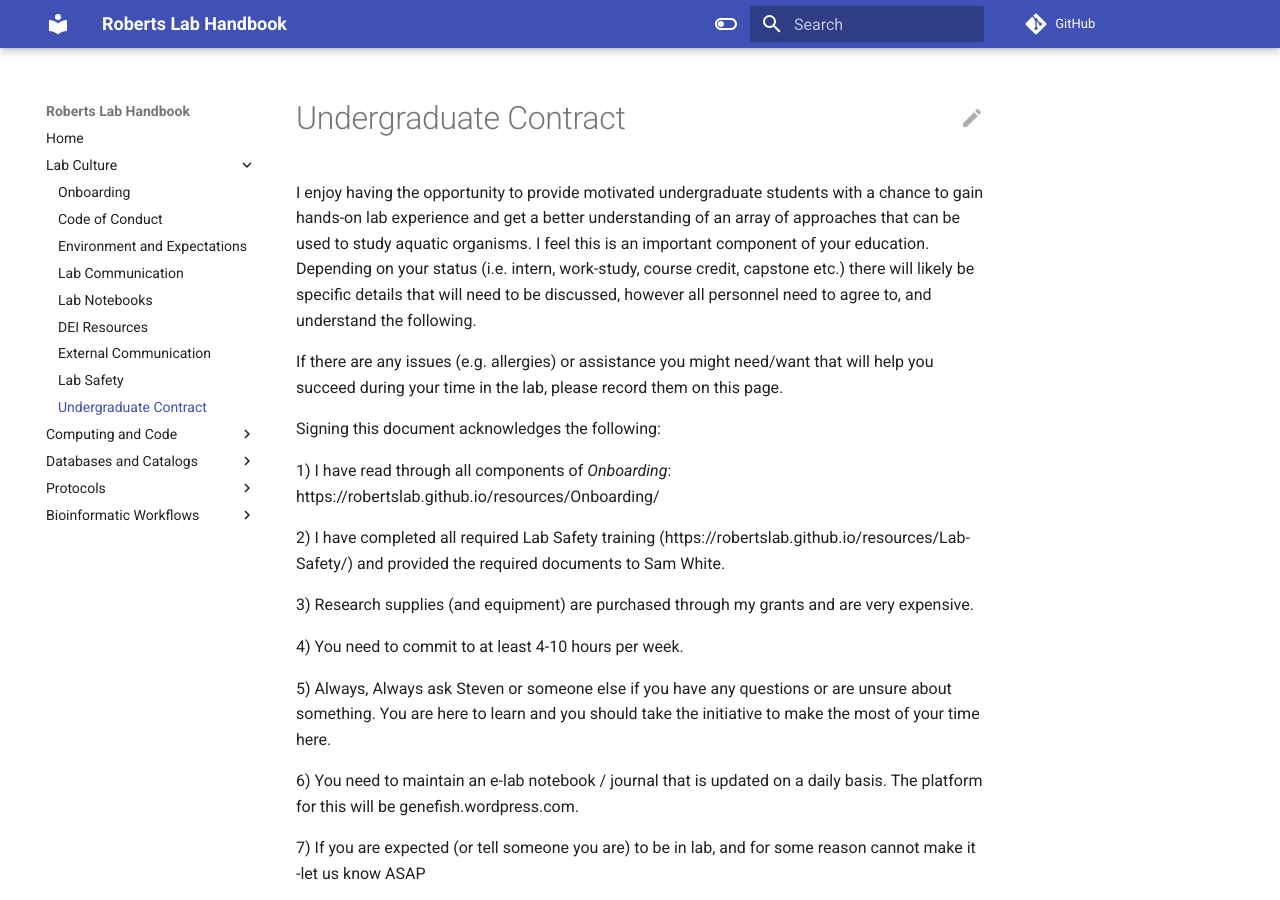
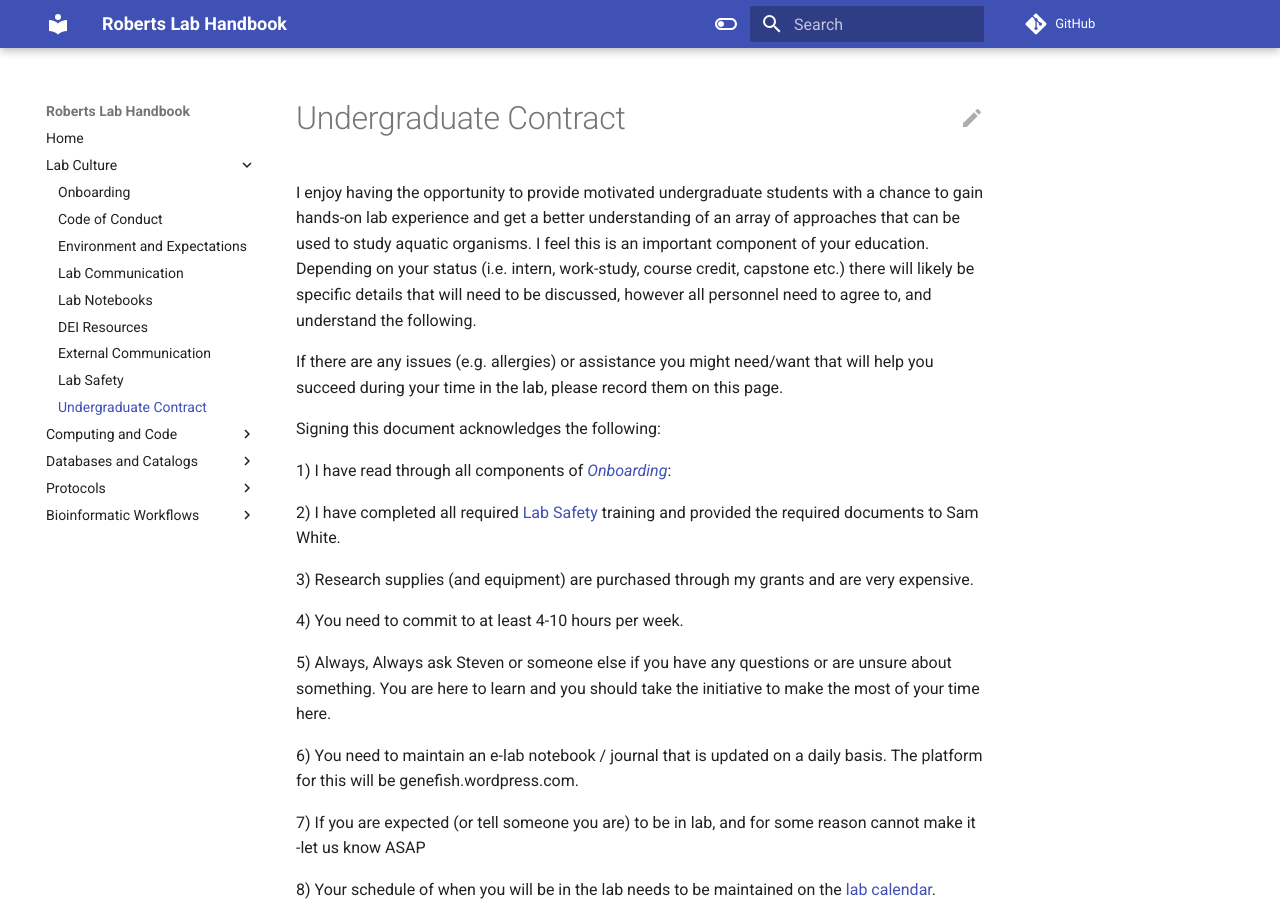
Before and after one commit to RobertsLab/resources, an MkDocs documentation site: the page built from docs/Undergraduate-contract.md, in a window 1280 px wide and 900 px high. Built offline with MkDocs 1.6.1 and Material for MkDocs 9.7.7, drawn with Linux system fonts in a browser that asks for light colours; comment, search, counter and statistics services are not loaded.

Commit message:
added links to UG contract

```diff
--- a/docs/Undergraduate-contract.md
+++ b/docs/Undergraduate-contract.md
@@ -1,31 +1,32 @@
-
-
-
 I enjoy having the opportunity to provide motivated undergraduate students with a chance to gain hands-on lab experience and get a better understanding of an array of approaches that can be used to study aquatic organisms. I feel this is an important component of your education. Depending on your status (i.e. intern, work-study, course credit, capstone etc.) there will likely be specific details that will need to be discussed, however all personnel need to agree to, and understand the following.
 
 If there are any issues (e.g. allergies) or assistance you might need/want that will help you succeed during your time in the lab, please record them on this page.
 
 Signing this document acknowledges the following:
 
-1) I have read through all components of *Onboarding*: https://robertslab.github.io/resources/Onboarding/
+1)  I have read through all components of [*Onboarding*](https://robertslab.github.io/resources/Onboarding/):
 
-2) I have completed all required Lab Safety training (https://robertslab.github.io/resources/Lab-Safety/) and provided the required documents to Sam White.
+2)  I have completed all required [Lab Safety](https://robertslab.github.io/resources/Lab-Safety/) training and provided the required documents to Sam White.
 
-3) Research supplies (and equipment) are purchased through my grants and are very expensive.
+3)  Research supplies (and equipment) are purchased through my grants and are very expensive.
 
-4) You need to commit to at least 4-10 hours per week.
+4)  You need to commit to at least 4-10 hours per week.
 
-5) Always, Always ask Steven or someone else if you have any questions or are unsure about something. You are here to learn and you should take the initiative to make the most of your time here.
+5)  Always, Always ask Steven or someone else if you have any questions or are unsure about something. You are here to learn and you should take the initiative to make the most of your time here.
 
-6) You need to maintain an e-lab notebook / journal that is updated on a daily basis. The platform for this will be genefish.wordpress.com.
+6)  You need to maintain an e-lab notebook / journal that is updated on a daily basis. The platform for this will be genefish.wordpress.com.
 
-7) If you are expected (or tell someone you are) to be in lab, and for some reason cannot make it -let us know ASAP
+7)  If you are expected (or tell someone you are) to be in lab, and for some reason cannot make it -let us know ASAP
 
-8) Your schedule of when you will be in the lab needs to be maintained on the [lab calendar](https://calendar.google.com/calendar/embed?src=mrc305%40gmail.com&ctz=America%2FVancouver).
+8)  Your schedule of when you will be in the lab needs to be maintained on the [lab calendar](https://calendar.google.com/calendar/embed?src=mrc305%40gmail.com&ctz=America%2FVancouver).
 
-9) Make an effort to attend all lab meetings.
+9)  Make an effort to attend all lab meetings.
 
-<iframe src="https://docs.google.com/forms/d/e/1FAIpQLSf1-NHOKTN2piSBaTPRH5V9VJPufRoGhc0ue4CVCUpM7Sjqqg/viewform?embedded=true" width="640" height="336" frameborder="0" marginheight="0" marginwidth="0">Loading…</iframe>
+<iframe src="https://docs.google.com/forms/d/e/1FAIpQLSf1-NHOKTN2piSBaTPRH5V9VJPufRoGhc0ue4CVCUpM7Sjqqg/viewform?embedded=true" width="640" height="336" frameborder="0" marginheight="0" marginwidth="0">
+
+Loading...
+
+</iframe>
 
 Name:`______________________________`
 
@@ -33,4 +34,4 @@ Signature:`___________________________`
 
 Date:`___________________________`
 
-email used for Google Calendar:  `_______________________________`
+email used for Google Calendar: `_______________________________`
```
